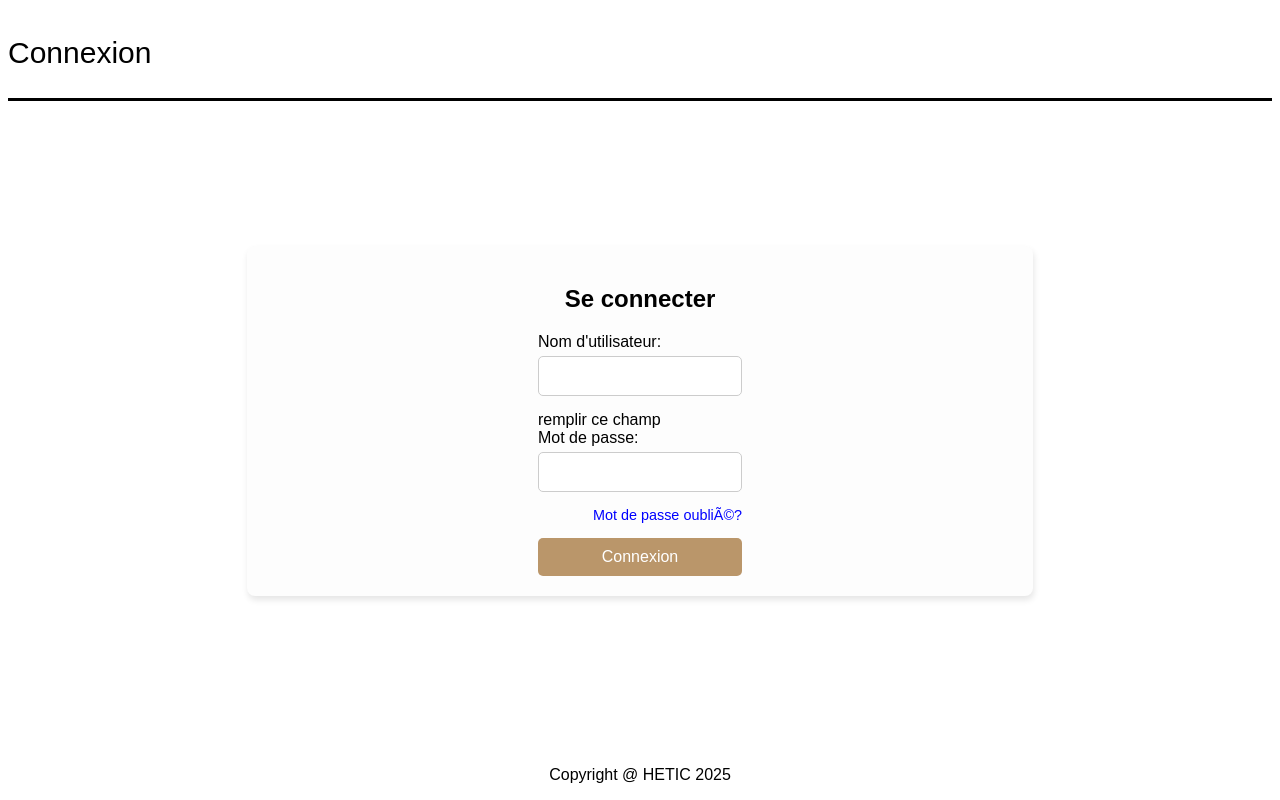
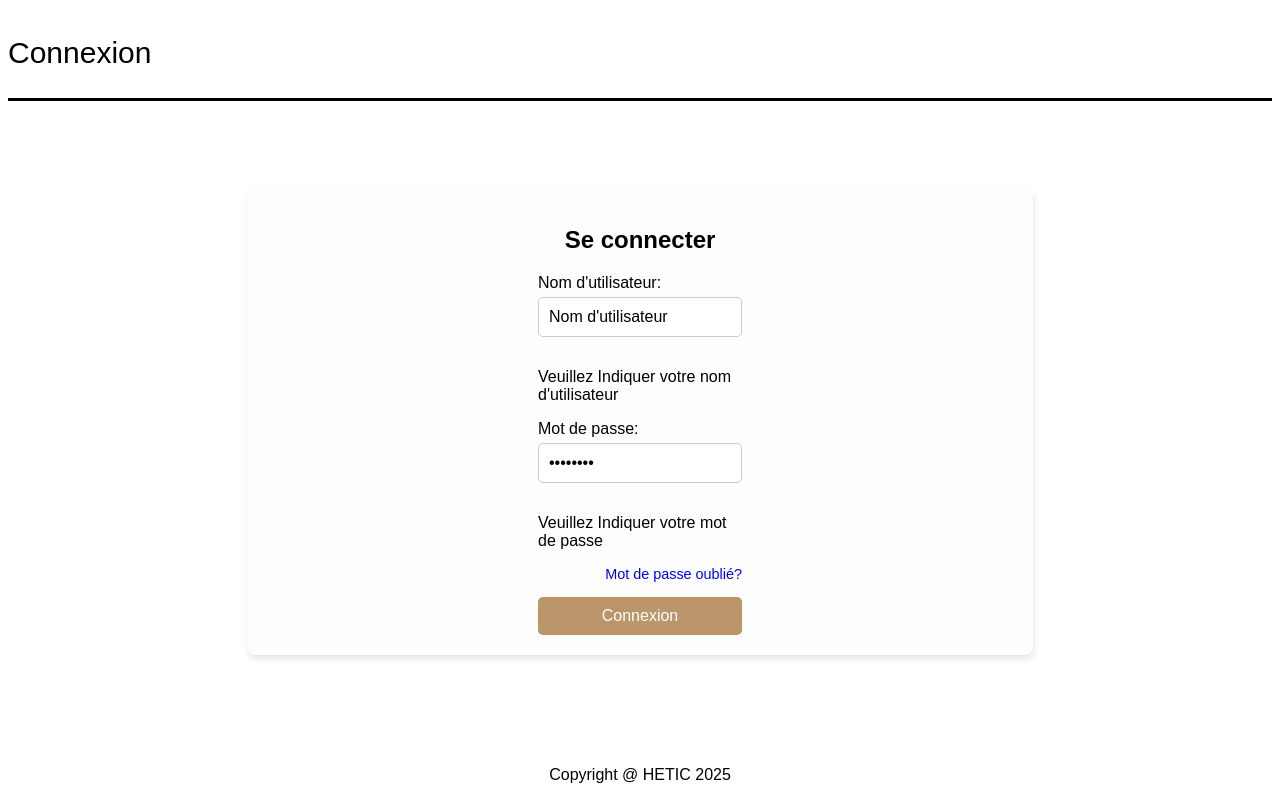
Before and after one commit to DidoucheinSTI2D/Design-System, a website: page index.html in a window 1280 px wide. Drawn offline with Linux system fonts and the light colour scheme; a web font is replaced by a local one.

Commit message:
connection + champs mots de passe

```diff
--- a/index.html
+++ b/index.html
@@ -18,41 +18,36 @@
         <h2 class="login-text">Se connecter</h2>
         <form>
           <label for="username">Nom d'utilisateur:</label>
-          <p class="errLoginUser" style="display: none; color: red">
-            Veuillez Indiquer votre nom d'utilisateur
-          </p>
-          <input type="text" id="username" name="username" required />remplir ce
-          champ
+          <input
+            type="text"
+            id="username"
+            name="username"
+            class="username"
+            required
+            value="Nom d'utilisateur"
+            onfocus="if (this.value === 'Nom d\'utilisateur') {this.value = '';}"
+            onblur="if (this.value === '') {this.value = 'Nom d\'utilisateur';}"
+          />
+          <p class="errLoginUser">Veuillez Indiquer votre nom d'utilisateur</p>
 
           <label for="password">Mot de passe:</label>
-          <p class="errLoginPassword" style="display: none; color: red">
-            Veuillez Indiquer votre mot de passe
-          </p>
-          <input type="password" id="password" name="password" required />
+          <input
+            type="password"
+            id="password"
+            name="password"
+            class="password"
+            required
+            value="password"
+            onfocus="if (this.value === 'password') {this.value = '';}"
+            onblur="if (this.value === '') {this.value = 'password';}"
+          />
+          <p class="errLoginPassword">Veuillez Indiquer votre mot de passe</p>
+          <a href="#" class="forgot-password">Mot de passe oublié?</a>
 
-          <a href="#" class="forgot-password">Mot de passe oubliÃ©?</a>
-          <button type="submit" class="login-button" onclick="empty()">
-            Connexion
-          </button>
+          <button type="submit" class="login-button">Connexion</button>
         </form>
       </div>
     </main>
     <footer>Copyright @ HETIC 2025</footer>
-    <script>
-      function empty() {
-        var username = document.getElementById("username").value;
-        var password = document.getElementById("password").value;
-        if (username == "") {
-          document.querySelector(".errLoginUser").style.display = "block";
-        } else {
-          document.querySelector(".errLoginUser").style.display = "none";
-        }
-        if (password == "") {
-          document.querySelector(".errLoginPassword").style.display = "block";
-        } else {
-          document.querySelector(".errLoginPassword").style.display = "none";
-        }
-      }
-    </script>
   </body>
 </html>
```
